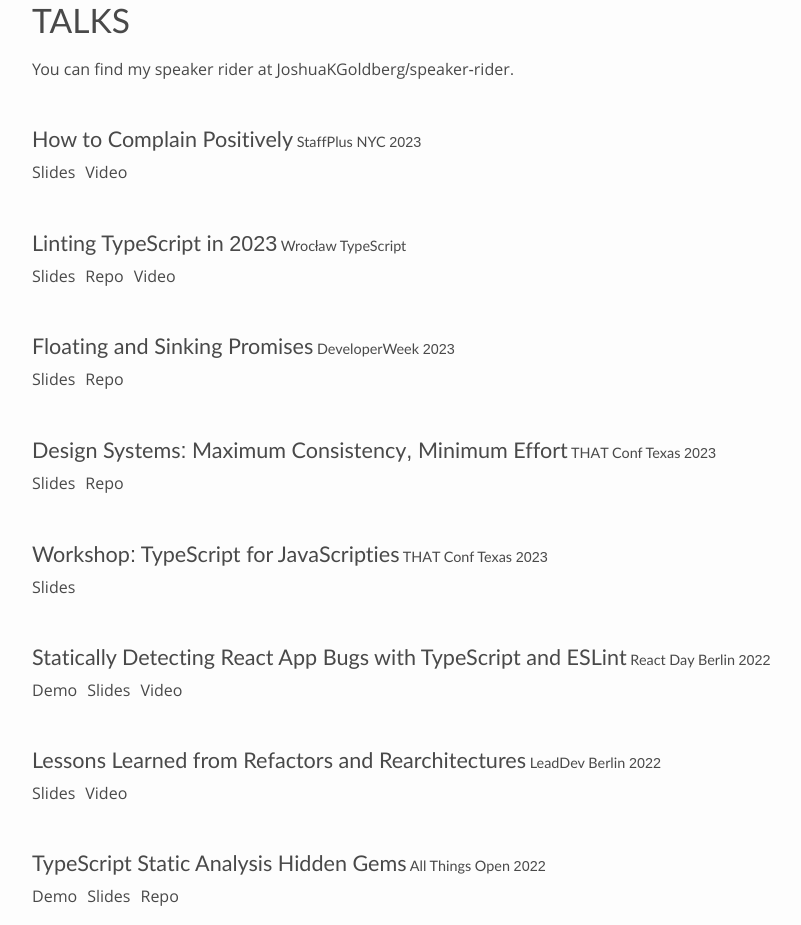
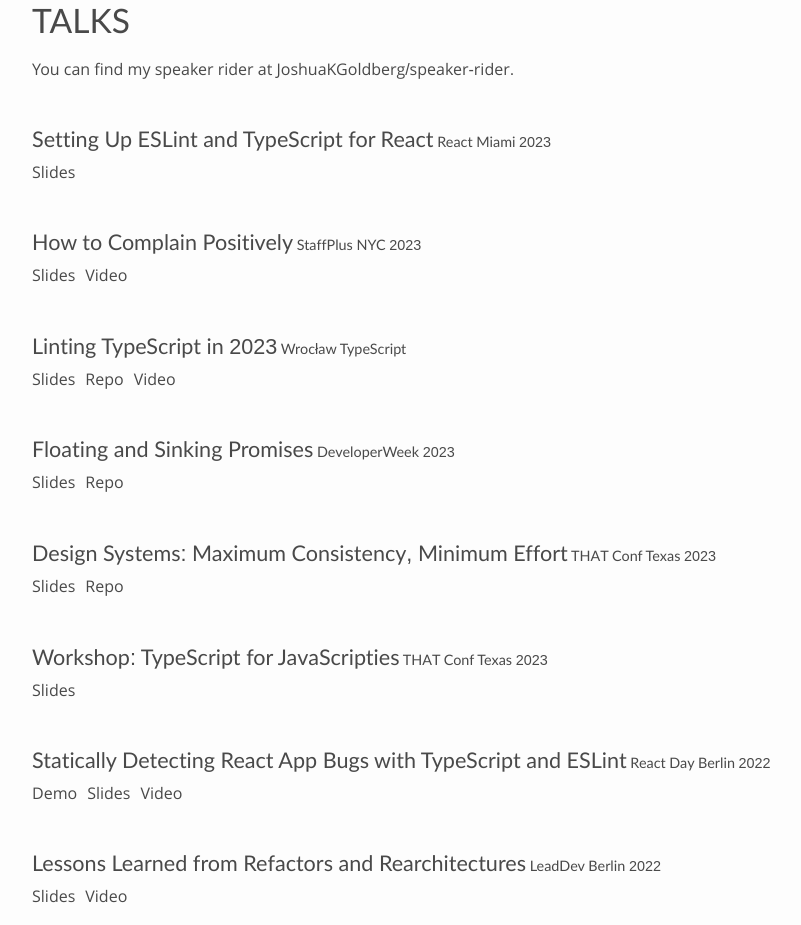
Before and after one commit to JoshuaKGoldberg/joshuakgoldberg-dot-com-old, a website: page src/index.html in a window 1280 px wide. Shown: the part 1315-2240 px from the top of the page, without its empty margins (68-869 px from the left). Drawn offline with Linux system fonts and the light colour scheme.

Commit message:
React Miami 2023

```diff
--- a/src/index.html
+++ b/src/index.html
@@ -176,6 +176,22 @@
           </p>
 
           <ul class="groups callout-groups">
+            <li class="group callout-group">
+              <a class="recipient" href="https://www.reactmiami.com/speakers/joshuagoldberg" rel="noopener" target="_blank">
+                <strong>Setting Up ESLint and TypeScript for React</strong>
+                React Miami 2023
+              </a>
+              <p class="links">
+                <a
+                  aria-label="Slides: Setting Up ESLint and TypeScript for React"
+                  href="https://1drv.ms/p/s!AvUc1cvPrJnWvt0cjx-_PLIwDIzclw"
+                  rel="noopener"
+                  target="_blank"
+                  >Slides</a
+                >
+              </p>
+            </li>
+
             <li class="group callout-group">
               <a class="recipient" href="https://leaddev.com/staffplus-new-york23/agenda" rel="noopener" target="_blank">
                 <strong>How to Complain Positively</strong>
```
